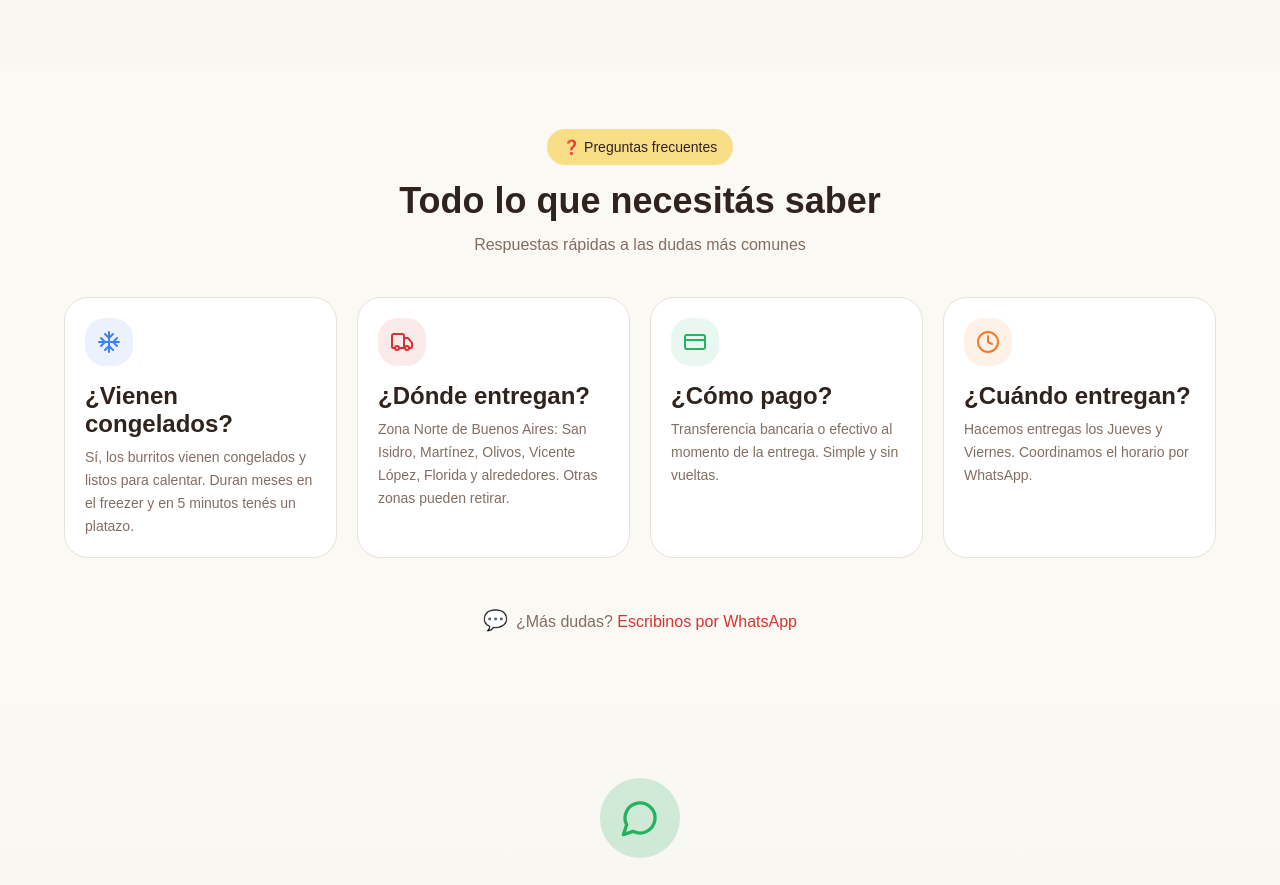
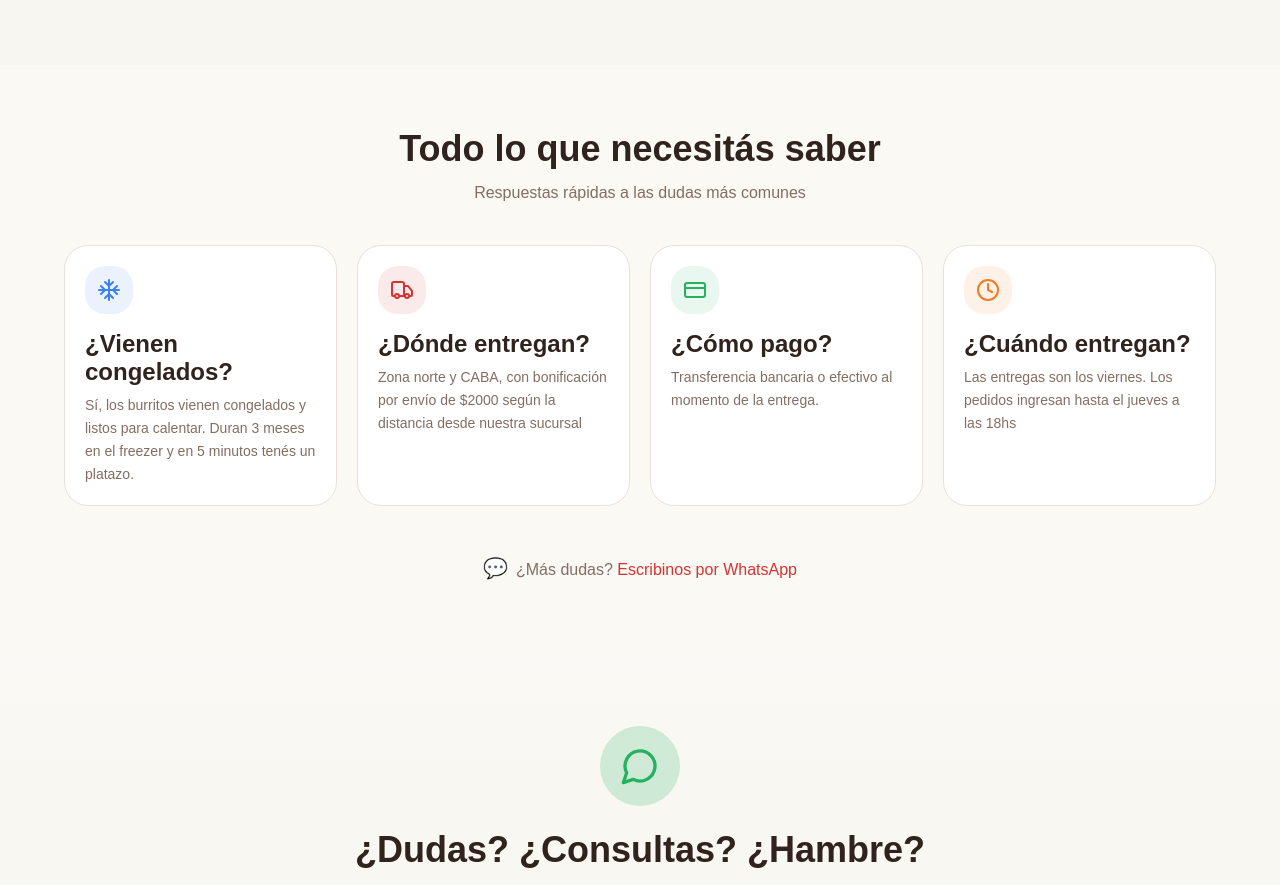
Before and after one commit to ail3ngrimaldi/burrito-joy-hub, a React (Vite) app: page / in a window 1280 px wide. Shown: the part 2240-3125 px from the top of the page. Built offline with nearby package versions, Linux system fonts and the light colour scheme; no server answers; the database is empty; the HTML template or start-up script is replaced by a standard one.

Commit message:
Revise FAQ answers in ValueProposition component
Updated FAQ answers for clarity and accuracy.

```diff
--- a/src/components/ValueProposition.tsx
+++ b/src/components/ValueProposition.tsx
@@ -4,28 +4,28 @@ const faqs = [
   {
     icon: Snowflake,
     question: "¿Vienen congelados?",
-    answer: "Sí, los burritos vienen congelados y listos para calentar. Duran meses en el freezer y en 5 minutos tenés un platazo.",
+    answer: "Sí, los burritos vienen congelados y listos para calentar. Duran 3 meses en el freezer y en 5 minutos tenés un platazo.",
     color: "text-blue-500",
     bgColor: "bg-blue-500/10",
   },
   {
     icon: Truck,
     question: "¿Dónde entregan?",
-    answer: "Zona Norte de Buenos Aires: San Isidro, Martínez, Olivos, Vicente López, Florida y alrededores. Otras zonas pueden retirar.",
+    answer: "Zona norte y CABA, con bonificación por envío de $2000 según la distancia desde nuestra sucursal",
     color: "text-primary",
     bgColor: "bg-primary/10",
   },
   {
     icon: CreditCard,
     question: "¿Cómo pago?",
-    answer: "Transferencia bancaria o efectivo al momento de la entrega. Simple y sin vueltas.",
+    answer: "Transferencia bancaria o efectivo al momento de la entrega.",
     color: "text-accent",
     bgColor: "bg-accent/10",
   },
   {
     icon: Clock,
     question: "¿Cuándo entregan?",
-    answer: "Hacemos entregas los Jueves y Viernes. Coordinamos el horario por WhatsApp.",
+    answer: "Las entregas son los viernes. Los pedidos ingresan hasta el jueves a las 18hs",
     color: "text-burrito-orange",
     bgColor: "bg-burrito-orange/10",
   },
@@ -38,9 +38,6 @@ const ValueProposition = () => {
         <div className="max-w-6xl mx-auto">
         {/* Header */}
         <div className="text-center mb-10 animate-fade-in">
-          <span className="inline-block px-4 py-2 bg-secondary/50 text-secondary-foreground rounded-full text-sm font-medium mb-4">
-            ❓ Preguntas frecuentes
-          </span>
           <h2 className="font-display text-3xl md:text-4xl font-bold text-foreground mb-3">
             Todo lo que necesitás saber
           </h2>
```
